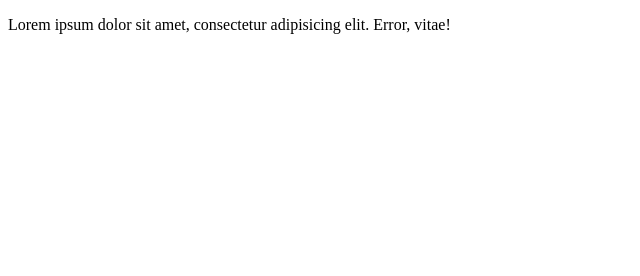
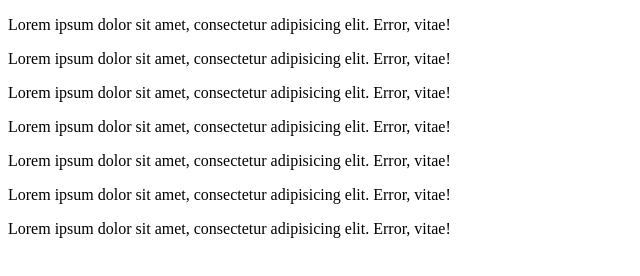
Before and after one commit to PopovAnton123/Jobb, a plain HTML site: page Task01.html in a window 1280 px wide. Shown: the whole page, without its empty margins (0-640 px from the left). Drawn offline with Linux system fonts and the light colour scheme.

Commit message:
Added 6 lorem

```diff
--- a/Task01.html
+++ b/Task01.html
@@ -9,6 +9,12 @@
 </head>
 <body>
 <p>Lorem ipsum dolor sit amet, consectetur adipisicing elit. Error, vitae!</p>
+<p>Lorem ipsum dolor sit amet, consectetur adipisicing elit. Error, vitae!</p>
+<p>Lorem ipsum dolor sit amet, consectetur adipisicing elit. Error, vitae!</p>
+<p>Lorem ipsum dolor sit amet, consectetur adipisicing elit. Error, vitae!</p>
+<p>Lorem ipsum dolor sit amet, consectetur adipisicing elit. Error, vitae!</p>
+<p>Lorem ipsum dolor sit amet, consectetur adipisicing elit. Error, vitae!</p>
+<p>Lorem ipsum dolor sit amet, consectetur adipisicing elit. Error, vitae!</p>
 
 </body>
 </html>
```
